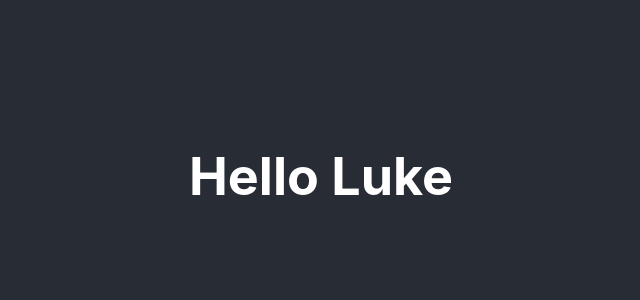
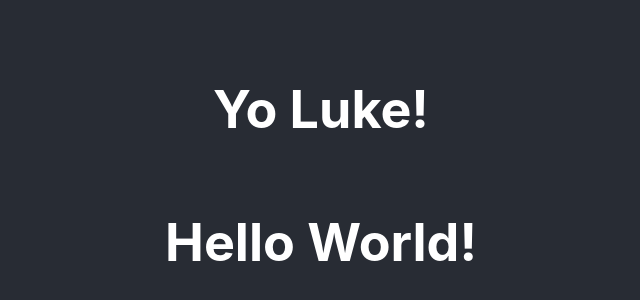
Before and after one commit to lukeherrmann/LUTL2, a React (Create React App) app: page / in a window 1280 px wide. Shown: the part 224-524 px from the top of the page, without its empty margins (319-959 px from the left). Built offline with nearby package versions, Linux system fonts and the light colour scheme.

Commit message:
defaultProps

```diff
--- a/src/App.js
+++ b/src/App.js
@@ -1,19 +1,26 @@
 import logo from "./logo.svg";
 import "./App.css";
+import PropTypes from "prop-types";
 
 function App() {
 
   return (
     <div className="App">
       <header className="App-header">
-        <HelloWorld  name="Luke" />
+        <HelloWorld  name="Luke" greeting="Yo" />
+        <HelloWorld  name="World" />
       </header>
     </div>
   );
 }
 
-function HelloWorld(props) {
-  return <h1>Hello {props.name}</h1>;
+function HelloWorld({greeting = "Hello", name}) {
+  return <h1>{greeting} {name}!</h1>;
+}
+
+HelloWorld.propTypes = {
+  name: PropTypes.string,
+  greeting: PropTypes.string,
 }
 
 export default App;
```
